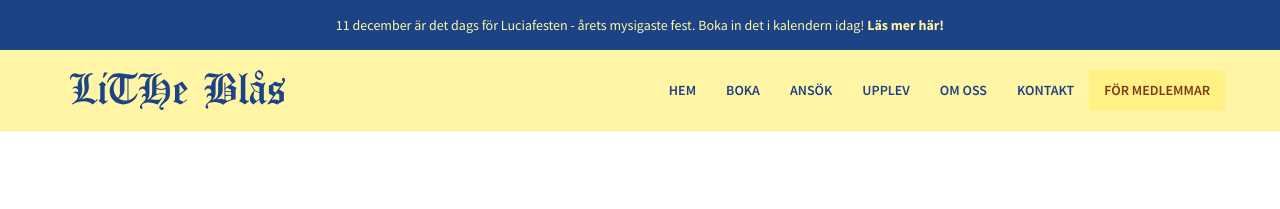
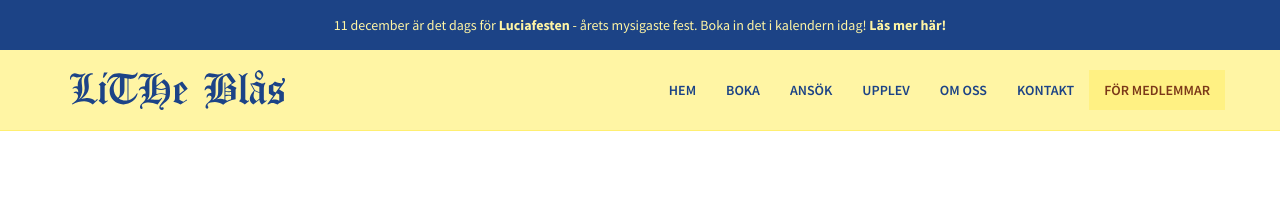
Before and after one commit to litheblas/litheblas.org, a Jekyll site: the page built from index.md, in a window 1280 px wide. Shown: the top 209 px of the page. Built offline with Jekyll 4.4.1, drawn with Linux system fonts in a browser that asks for light colours; nearby versions of some CDN libraries.

Commit message:
More SEO!

```diff
--- a/_includes/header.html
+++ b/_includes/header.html
@@ -1,6 +1,6 @@
 <header>
     <div class="navbar navbar-default navbar-fixed-top navbar-main">
-        <div id="luciafest-promo" style="min-height: 50px;display: block;background: #1c4386;color: #fff5a4;text-align: center;margin-top: -20px;margin-bottom: 20px;padding: 15px 10px 5px;"><p>11 december är det dags för Luciafesten - årets mysigaste fest. Boka in det i kalendern idag! <a href="/luciafesten" style="color: #fff5a4; font-weight:bold;">Läs mer här!</a></p></div>
+        <div id="luciafest-promo" style="min-height: 50px;display: block;background: #1c4386;color: #fff5a4;text-align: center;margin-top: -20px;margin-bottom: 20px;padding: 15px 10px 5px;"><p>11 december är det dags för <a href="/luciafesten" style="color: #fff5a4; font-weight:bold;">Luciafesten</a> - årets mysigaste fest. Boka in det i kalendern idag! <a href="/luciafesten" style="color: #fff5a4; font-weight:bold;">Läs mer här!</a></p></div>
         <div class="container">
             <div class="navbar-header">
                 <a href="{{ "/" | relative_url }}" class="navbar-brand">
```
